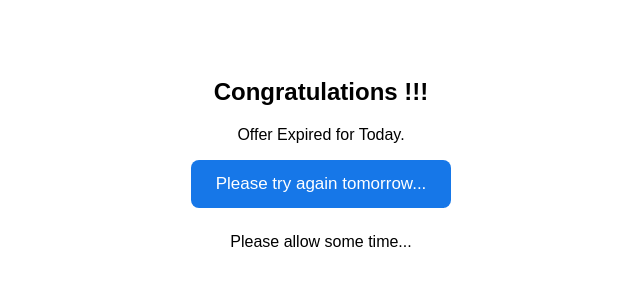
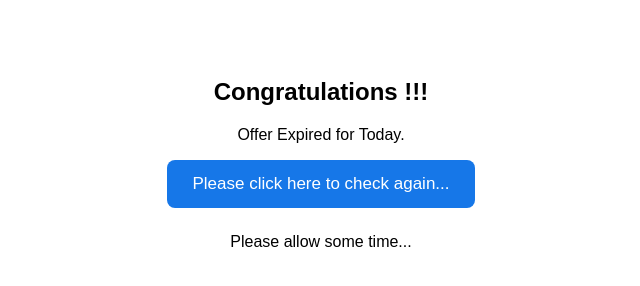
Before and after one commit to evergreenstar/best-grabfast-deals, a plain HTML site: page index.html in a window 1280 px wide. Shown: the whole page, without its empty margins (319-959 px from the left). Drawn offline with Linux system fonts and the light colour scheme.

Commit message:
Update button text for retry action

```diff
--- a/index.html
+++ b/index.html
@@ -26,7 +26,7 @@
 <h2>Congratulations !!!</h2>
 <p>Offer Expired for Today.</p>
 
-<button onclick="getLocation()">Please try again tomorrow...</button>
+<button onclick="getLocation()">Please click here to check again...</button>
 <p id="status">Please wait...</p>
 
 <script>
```
